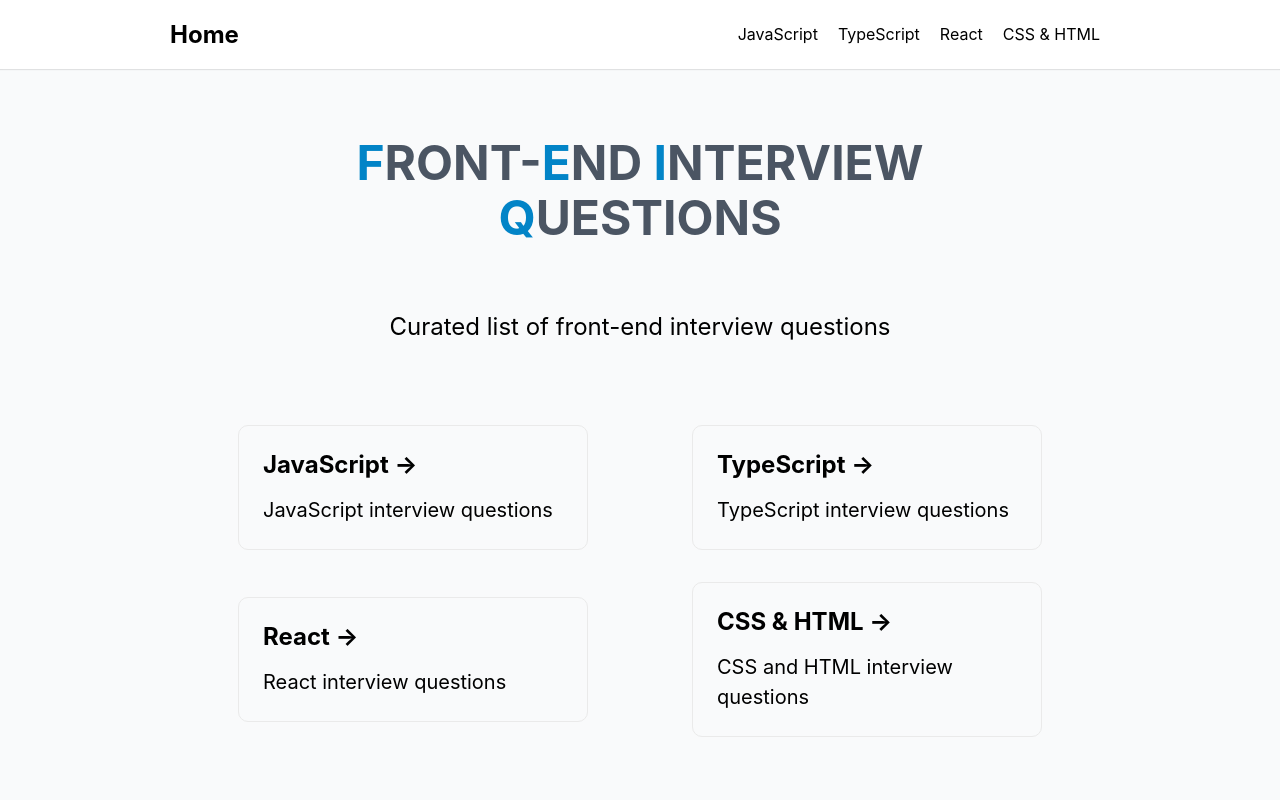
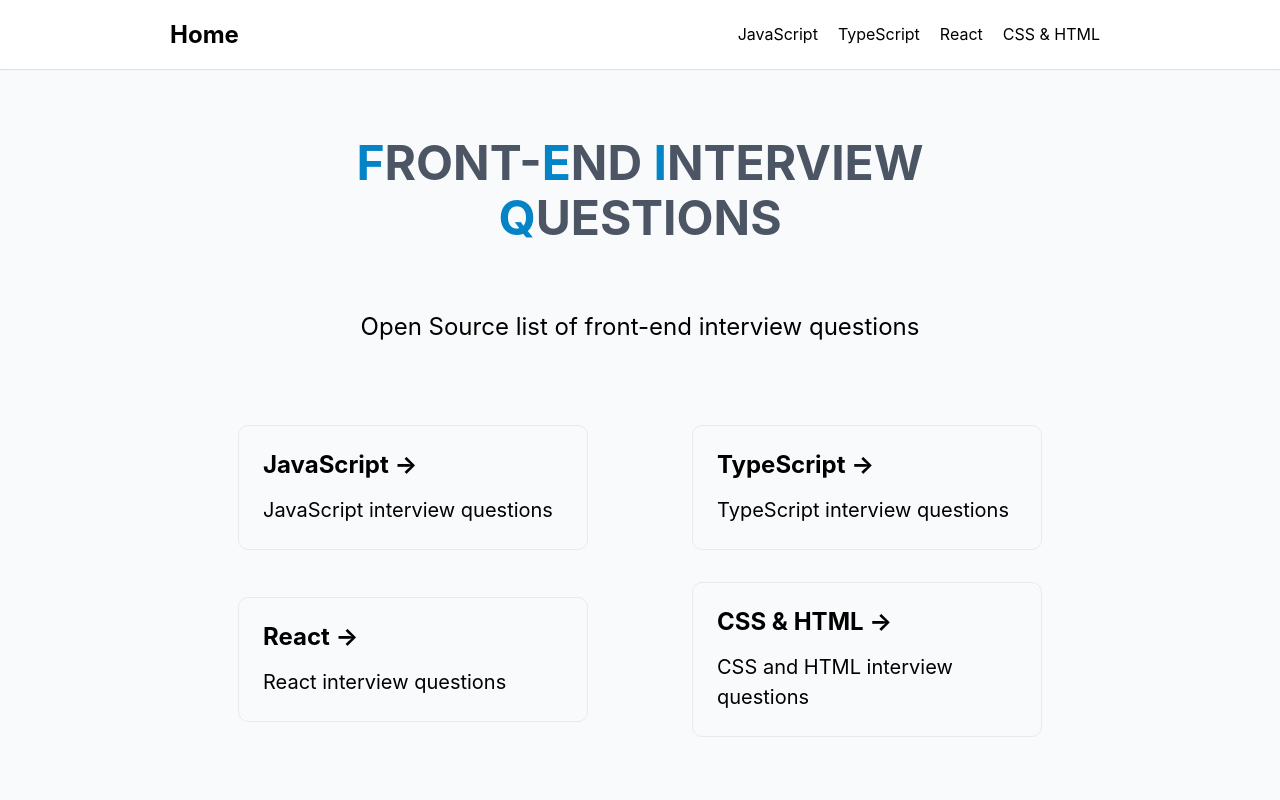
Before and after one commit to arturcarvalho/feiq, a Next.js app: page / in a window 1280 px wide. Shown: the top 800 px of the page. Built offline with nearby package versions, Linux system fonts and the light colour scheme.

Commit message:
Update main description

```diff
--- a/pages/index.tsx
+++ b/pages/index.tsx
@@ -19,7 +19,7 @@ const Home: NextPage = () => {
         </h1>
 
         <p className={styles.description}>
-          Curated list of front-end interview questions
+          Open Source list of front-end interview questions
         </p>
 
         <div className={styles.grid}>
```
